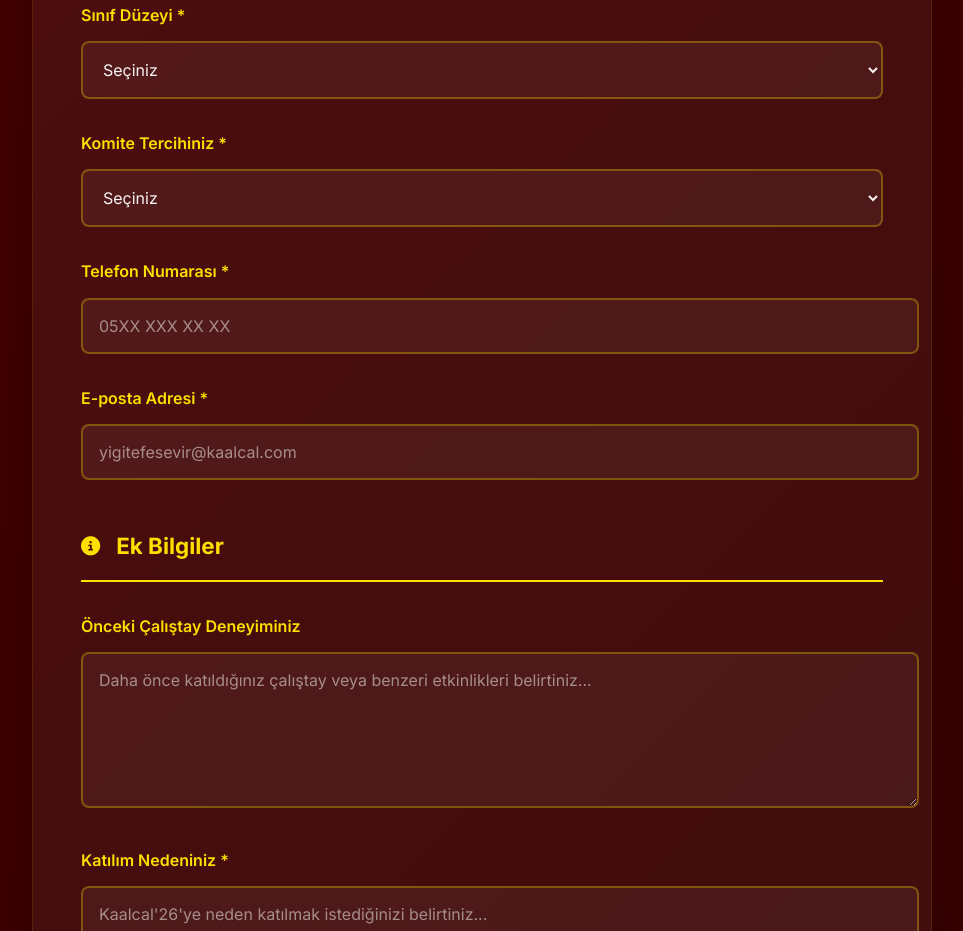
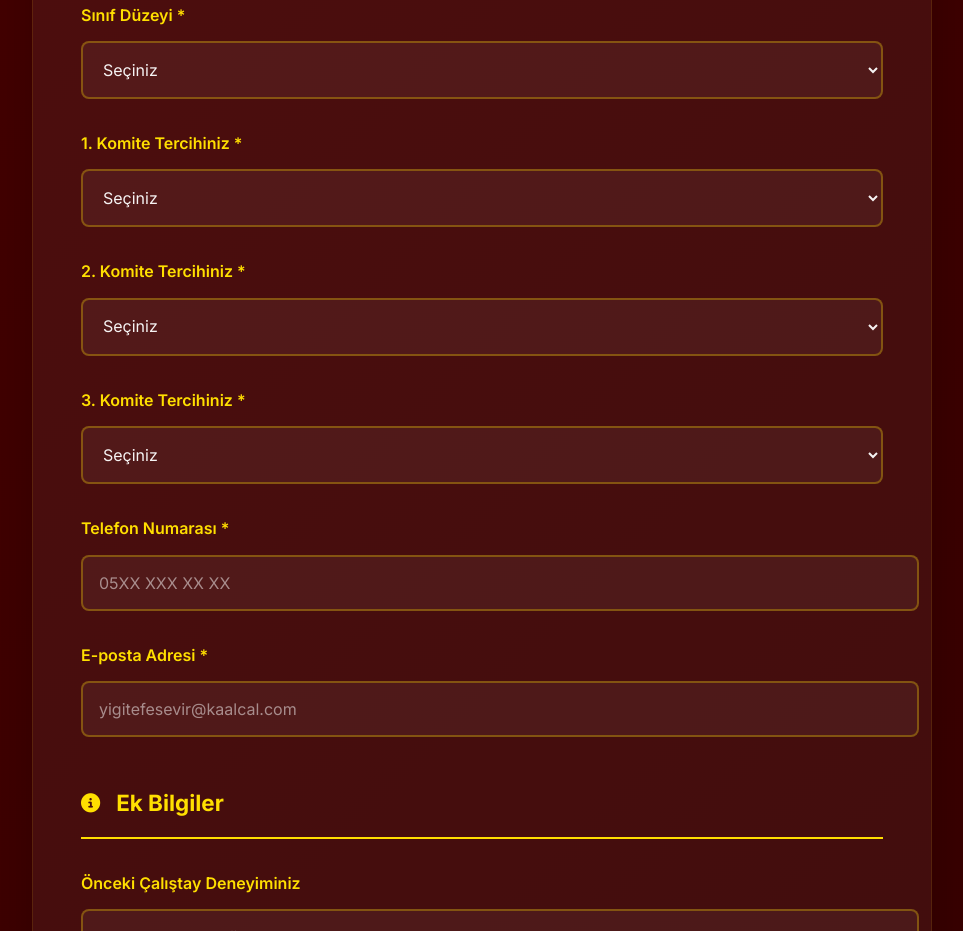
Before and after one commit to 01gokturk552/kaalcal, a website: page public/delegate-application.html in a window 1280 px wide. Shown: the part 1515-2446 px from the top of the page, without its empty margins (158-1121 px from the left). Drawn offline with Linux system fonts and the light colour scheme.

Commit message:
ilk commit

```diff
--- a/public/delegate-application.html
+++ b/public/delegate-application.html
@@ -93,7 +93,7 @@
                         </div>
 
                         <div class="form-group">
-                            <label for="classLevel">Komite Tercihiniz <span class="required">*</span></label>
+                            <label for="classLevel">1. Komite Tercihiniz <span class="required">*</span></label>
                             <select id="classLevel" name="classLevel" required>
                                 <option value="">Seçiniz</option>
                                 <option value="HUKUK">HUKUK Komitesi</option>
@@ -107,6 +107,39 @@
                                 <option value="PSİKOLOJİ">PSİKOLOJİ Komitesi</option>
                             </select>
                         </div>
+
+                        <div class="form-group">
+                            <label for="classLevel">2. Komite Tercihiniz <span class="required">*</span></label>
+                            <select id="classLevel" name="classLevel" required>
+                                <option value="">Seçiniz</option>
+                                <option value="HUKUK">HUKUK Komitesi</option>
+                                <option value="EDEBİYAT">EDEBİYAT Komitesi</option>
+                                <option value="SANAT">SANAT Komitesi</option>
+                                <option value="TEOLOJİ">TEOLOJİ Komitesi</option>
+                                <option value="SİYASET">SİYASET Komitesi</option>
+                                <option value="FELSEFE">FELSEFE Komitesi</option>
+                                <option value="SOSYOLOJİ">SOSYOLOJİ Komitesi</option>
+                                <option value="TARİH">TARİH Komitesi</option>
+                                <option value="PSİKOLOJİ">PSİKOLOJİ Komitesi</option>
+                            </select>
+                        </div>
+
+                        <div class="form-group">
+                            <label for="classLevel">3. Komite Tercihiniz <span class="required">*</span></label>
+                            <select id="classLevel" name="classLevel" required>
+                                <option value="">Seçiniz</option>
+                                <option value="HUKUK">HUKUK Komitesi</option>
+                                <option value="EDEBİYAT">EDEBİYAT Komitesi</option>
+                                <option value="SANAT">SANAT Komitesi</option>
+                                <option value="TEOLOJİ">TEOLOJİ Komitesi</option>
+                                <option value="SİYASET">SİYASET Komitesi</option>
+                                <option value="FELSEFE">FELSEFE Komitesi</option>
+                                <option value="SOSYOLOJİ">SOSYOLOJİ Komitesi</option>
+                                <option value="TARİH">TARİH Komitesi</option>
+                                <option value="PSİKOLOJİ">PSİKOLOJİ Komitesi</option>
+                            </select>
+                        </div>
+
 
                         <div class="form-group">
                             <label for="phone">Telefon Numarası <span class="required">*</span></label>
```
Also changed, not shown: public/delegation-application.html (+5 -0 lines), public/team-application.html (+1 -0 lines).
